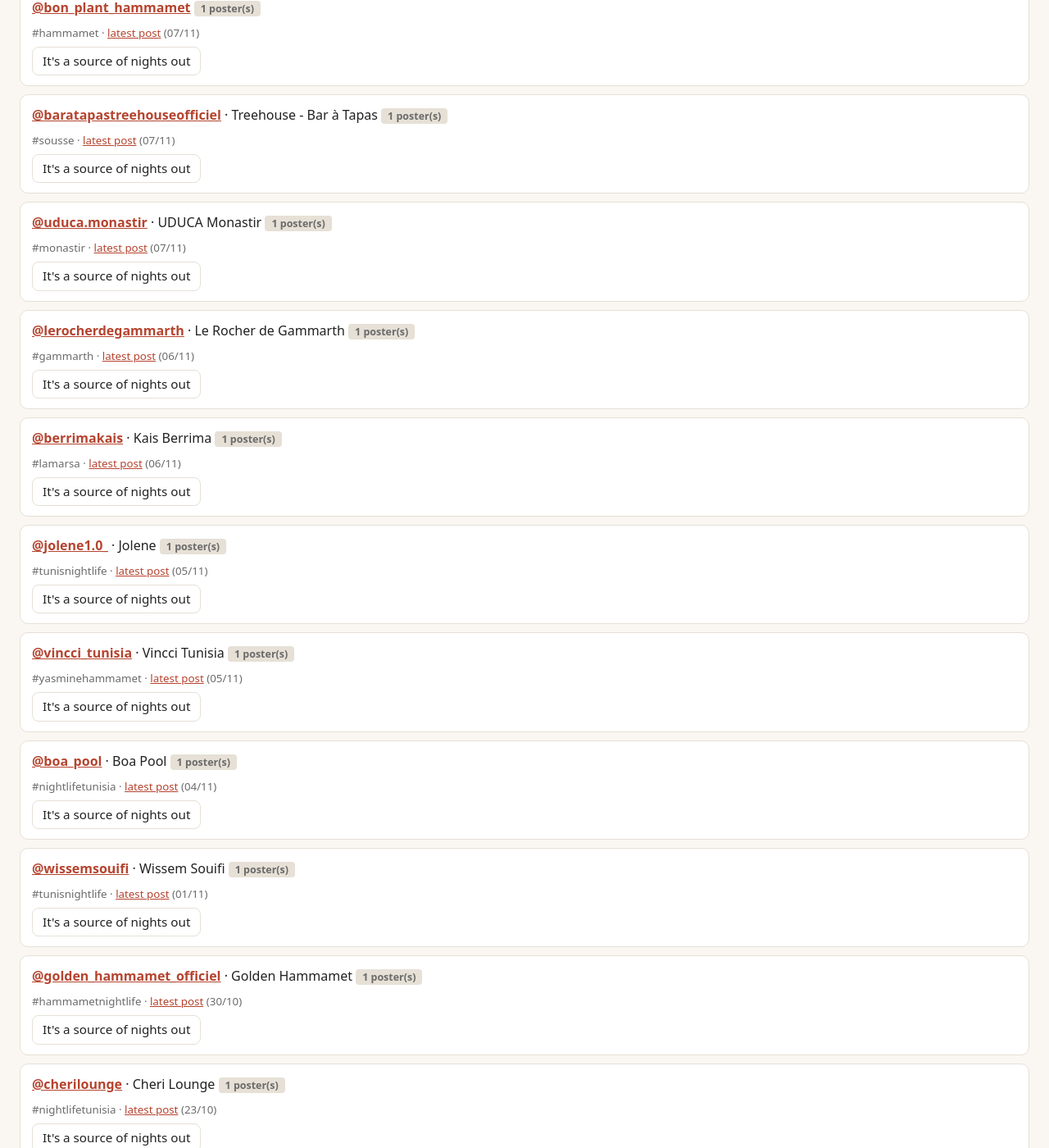
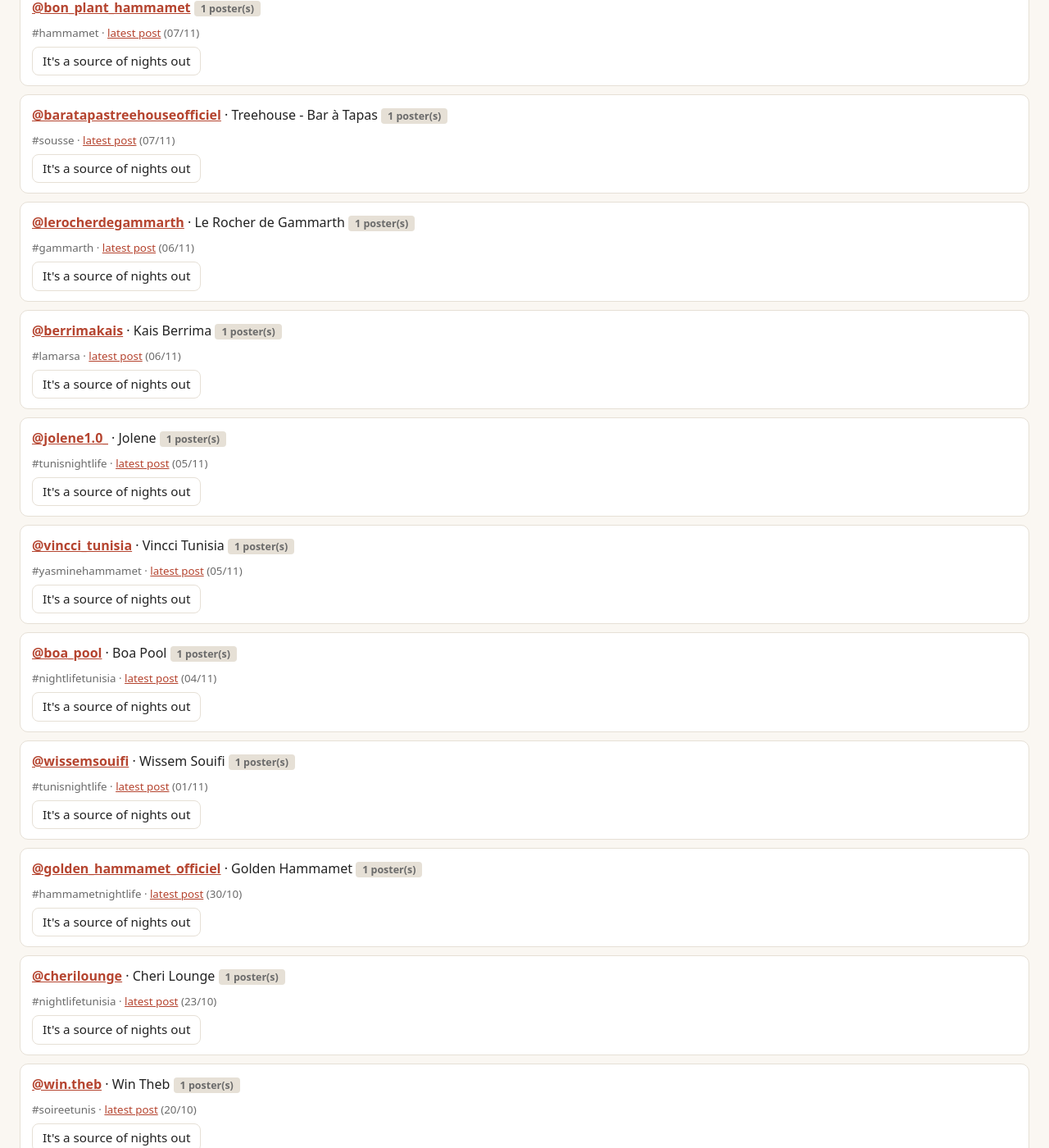
Before and after one commit to benjello/agenda-nuit-tunis, a Jekyll site: the page built from contribuer.html, in a window 1280 px wide and 1400 px high, scrolled down 3747 px. Shown: the whole window at 82% size. Built offline with Jekyll 4.4.1, drawn with Linux system fonts in a browser that asks for light colours; some of the changed text lies outside the part shown.

Commit message:
Faux positifs retirés des comptes proposés

```diff
--- a/_data/comptes_exclus.yml
+++ b/_data/comptes_exclus.yml
@@ -8,3 +8,4 @@
 - reservi_tunisia__reservation
 - sheereen.music
 - soundsourcetn
+- uduca.monastir
--- a/_data/comptes_proposes.json
+++ b/_data/comptes_proposes.json
@@ -240,17 +240,6 @@
    ],
    "derniere": "2026-11-07",
    "exemple": "https://www.instagram.com/p/DfdQ-WyFfXF/",
-   "suivi": false
-  },
-  {
-   "compte": "uduca.monastir",
-   "nom": "UDUCA Monastir",
-   "soirees": 1,
-   "hashtags": [
-    "monastir"
-   ],
-   "derniere": "2026-11-07",
-   "exemple": "https://www.instagram.com/p/DfceDgEBkGQ/",
    "suivi": false
   },
   {
```
